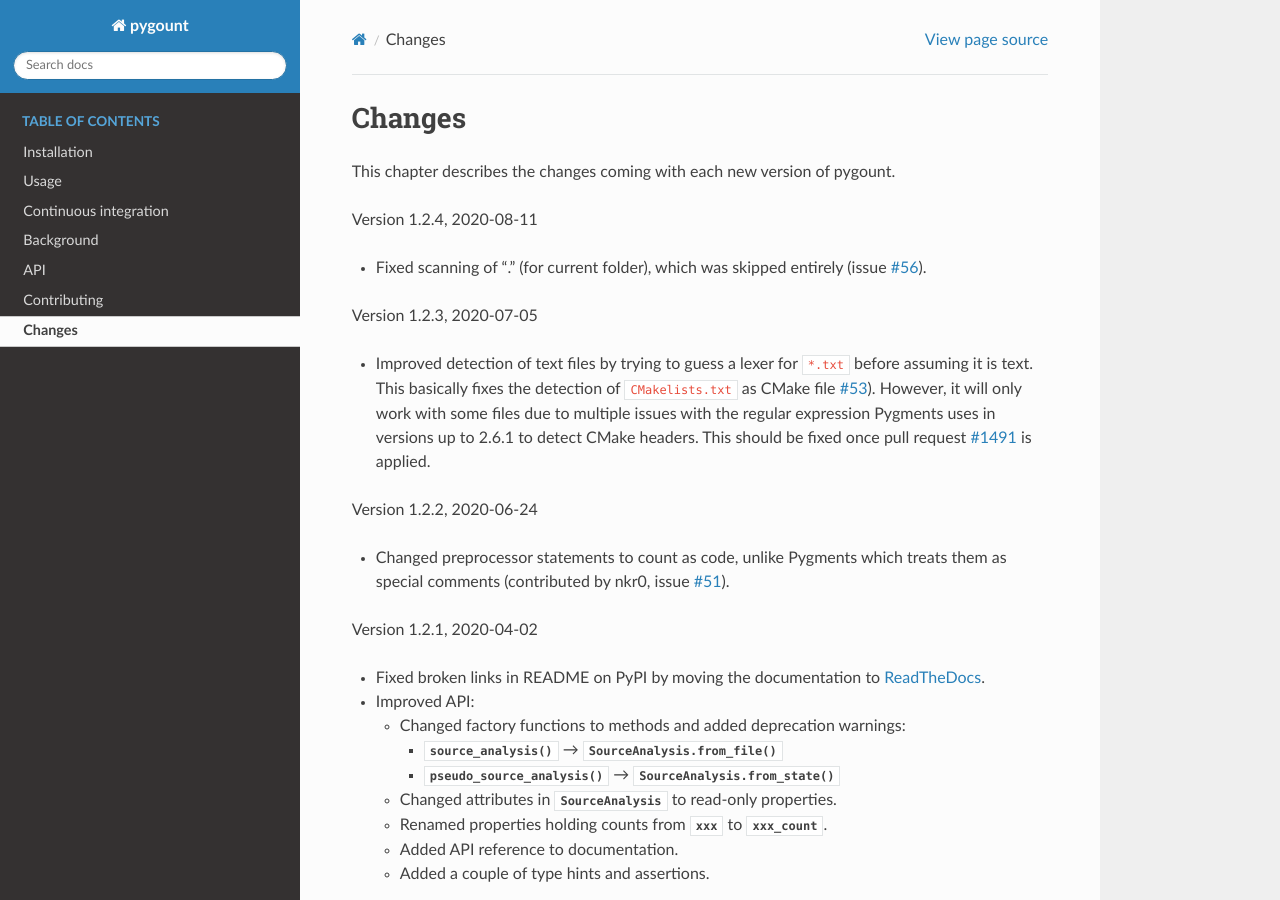
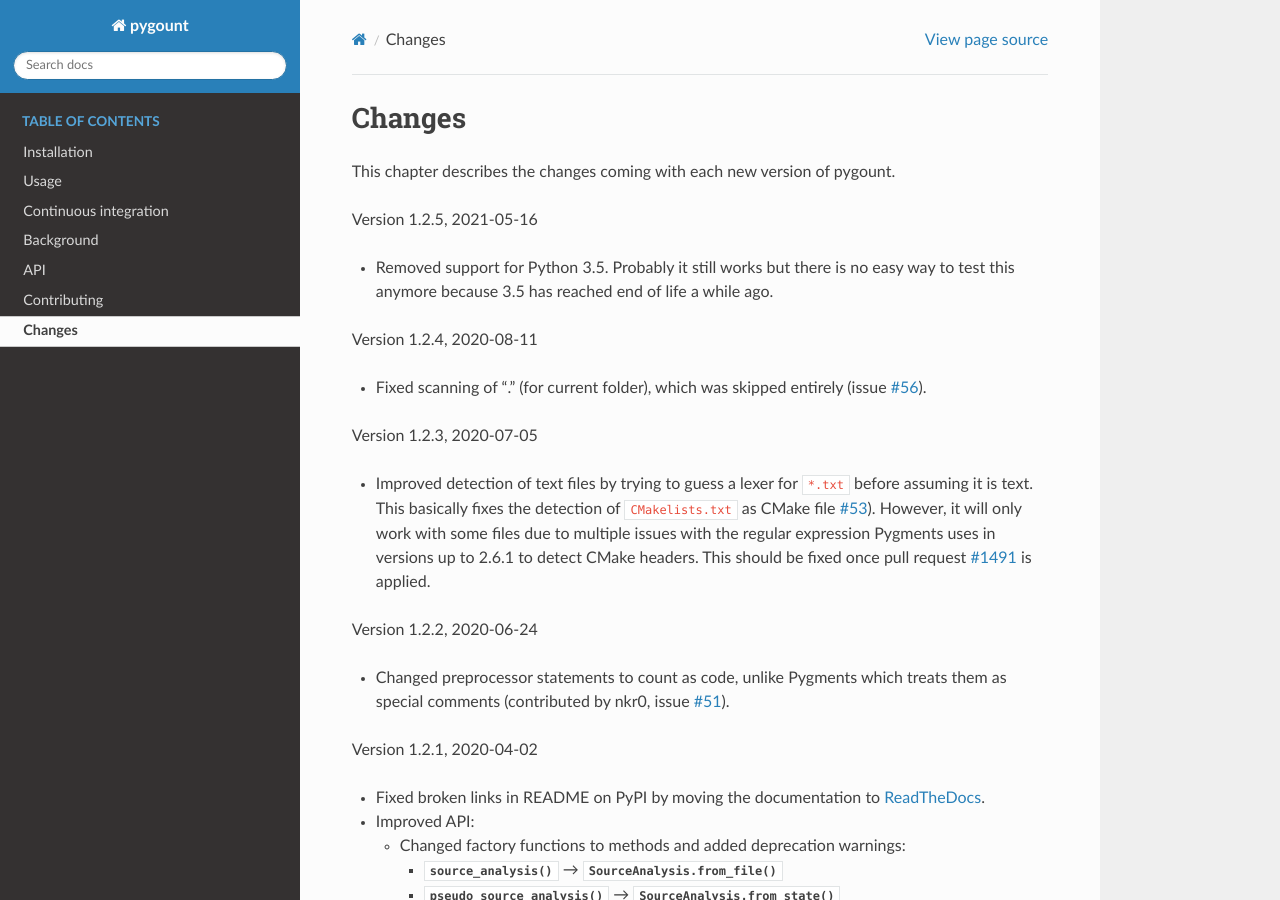
Before and after one commit to roskakori/pygount, a Sphinx documentation site: the page built from docs/changes.rst, in a window 1280 px wide and 900 px high. Built offline with Sphinx 7.4.7 and the Read the Docs theme 2.0.0, drawn with Linux system fonts in a browser that asks for light colours; the version number could not be read and is left out.

Commit message:
#64 Removed support for Python 3.5 because it reached end of life a while ago.

```diff
--- a/docs/changes.rst
+++ b/docs/changes.rst
@@ -4,6 +4,12 @@ Changes
 .. program:: pygount
 
 This chapter describes the changes coming with each new version of pygount.
+
+Version 1.2.5, 2021-05-16
+
+* Removed support for Python 3.5. Probably it still works but there is no easy
+  way to test this anymore because 3.5 has reached end of life a while ago.
+
 
 Version 1.2.4, 2020-08-11
 
--- a/setup.py
+++ b/setup.py
@@ -50,7 +50,6 @@ setup(
         "Natural Language :: English",
         "Operating System :: OS Independent",
         "Programming Language :: Python :: 3 :: Only",
-        "Programming Language :: Python :: 3.5",
         "Programming Language :: Python :: 3.6",
         "Programming Language :: Python :: 3.7",
         "Programming Language :: Python :: 3.8",
@@ -60,6 +59,6 @@ setup(
     keywords=["code analysis", "count", "SLOC"],
     packages=find_packages(exclude=["tests"]),
     install_requires=["pygments>=2.0"],
-    python_requires=">=3.5",
+    python_requires=">=3.6",
     entry_points={"console_scripts": ["pygount=pygount.command:main"]},
 )
```
Also changed, not shown: 1 other file.
